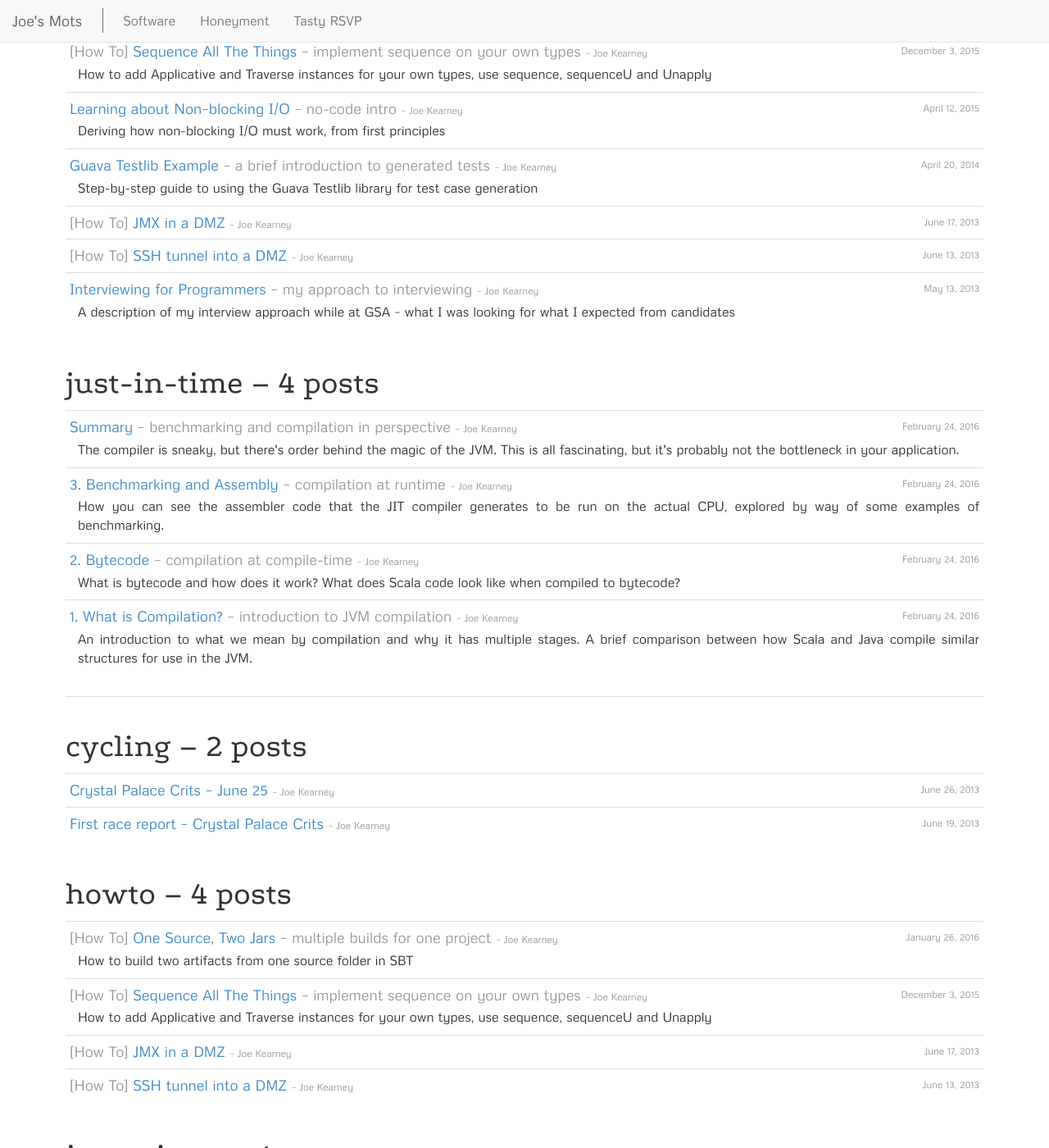
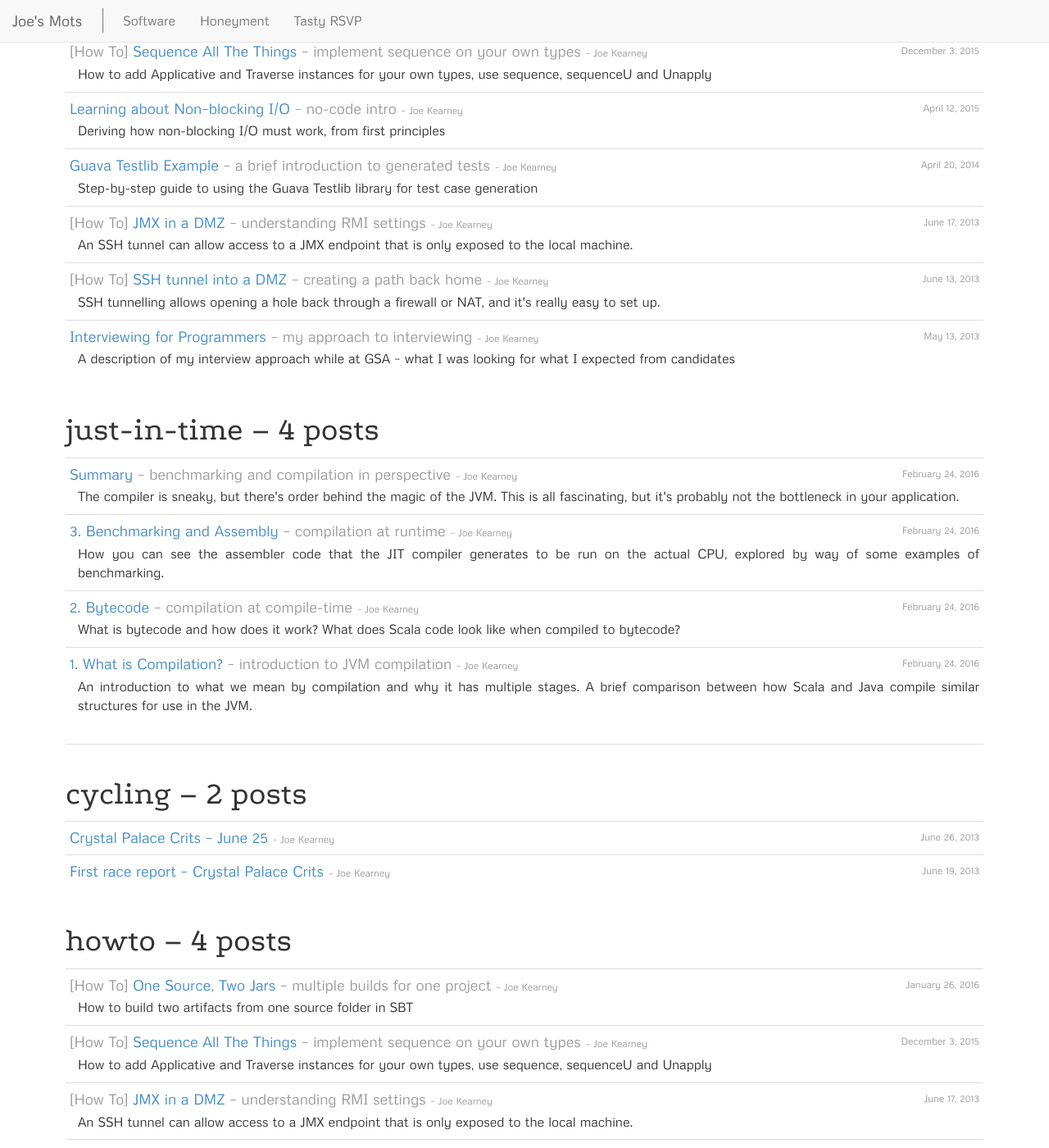
Before and after one commit to joekearney/joekearney.github.io, a Jekyll site: the page built from _posts/2015-01-01-index-by-tag.html, in a window 1280 px wide and 1400 px high, scrolled down 5822 px. Shown: the whole window at 82% size. Built offline with Jekyll 4.4.1, drawn with Linux system fonts in a browser that asks for light colours; some of the changed text lies outside the part shown.

Commit message:
descriptions for old posts

```diff
--- a/_posts/software/howto/2013-06-13-jmx-ssh-tunnelling-into-a-dmz.md
+++ b/_posts/software/howto/2013-06-13-jmx-ssh-tunnelling-into-a-dmz.md
@@ -1,6 +1,8 @@
 ---
 layout: post
 title: 'SSH tunnel into a DMZ'
+description: "creating a path back home"
+meta_description: "SSH tunnelling allows opening a hole back through a firewall or NAT, and it's really easy to set up."
 categories:
 - post
 tags:
--- a/_posts/software/howto/2013-06-17-jmx-in-a-dmz.md
+++ b/_posts/software/howto/2013-06-17-jmx-in-a-dmz.md
@@ -1,6 +1,8 @@
 ---
 layout: post
 title: 'JMX in a DMZ'
+description: "understanding RMI settings"
+meta_description: "An SSH tunnel can allow access to a JMX endpoint that is only exposed to the local machine."
 categories:
 - post
 tags:
```
